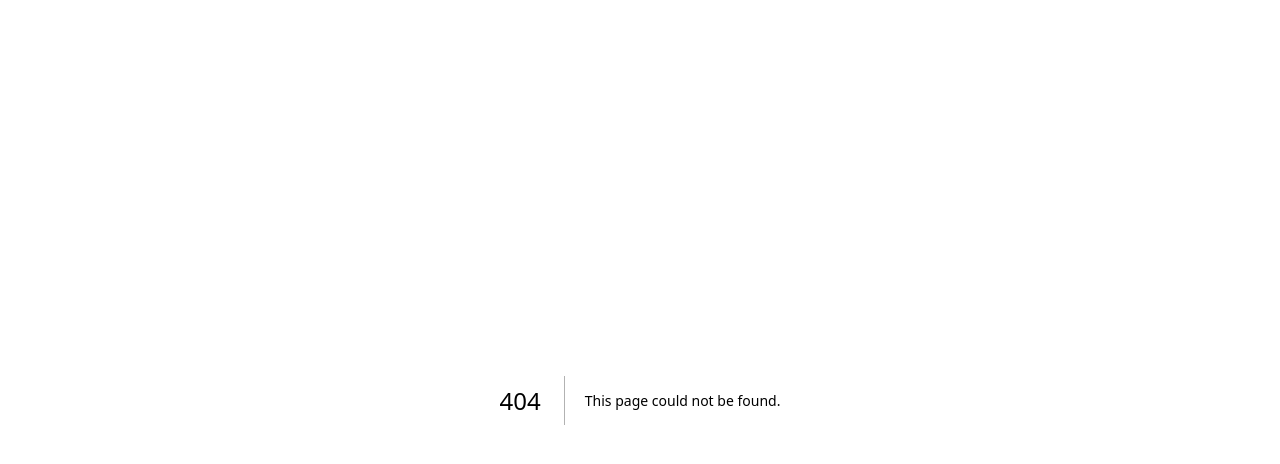
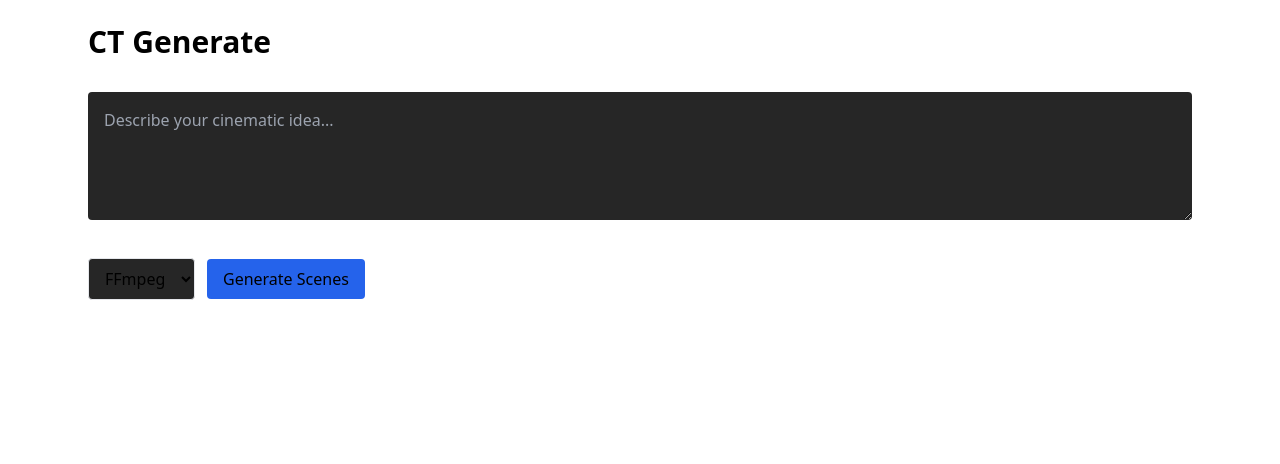
Before and after one commit to almalikzayn20-collab/teman-ct-ai, a Next.js app: page /ct-generate in a window 1280 px wide. Before the commit this address had no page. Shown: the top 464 px of the page. Built offline with nearby package versions, Linux system fonts and the light colour scheme.

Commit message:
Create page.jsx

```diff
--- /dev/null
+++ b/app/(studio)/ct-generate/page.jsx
@@ -0,0 +1,183 @@
+"use client";
+
+import { useState } from "react";
+
+// ================================
+// SSE LISTENER (STEP N)
+// ================================
+function listenProgress(jobId, onMessage) {
+  const es = new EventSource(`/api/video/progress?jobId=${jobId}`);
+
+  es.onmessage = (e) => {
+    const data = JSON.parse(e.data);
+    onMessage(data);
+
+    if (data.type === "completed" || data.type === "error") {
+      es.close();
+    }
+  };
+
+  return () => es.close();
+}
+
+export default function CTGeneratePage() {
+  const [idea, setIdea] = useState("");
+  const [title, setTitle] = useState("");
+  const [scenes, setScenes] = useState([]);
+  const [engine, setEngine] = useState("ffmpeg");
+
+  const [loading, setLoading] = useState(false);
+  const [rendering, setRendering] = useState(false);
+
+  const [progress, setProgress] = useState(0);
+  const [status, setStatus] = useState("");
+  const [videoUrl, setVideoUrl] = useState("");
+  const [error, setError] = useState("");
+
+  // ================================
+  // STEP K — GENERATE SCENES
+  // ================================
+  async function handleGenerate() {
+    if (!idea.trim()) return;
+
+    setLoading(true);
+    setScenes([]);
+    setTitle("");
+    setVideoUrl("");
+    setError("");
+
+    try {
+      const res = await fetch("/api/agent/run", {
+        method: "POST",
+        headers: { "Content-Type": "application/json" },
+        body: JSON.stringify({
+          agent: "ct-generate",
+          payload: { prompt: idea },
+        }),
+      });
+
+      const data = await res.json();
+
+      setTitle(data.title || "Untitled Project");
+      setScenes(
+        (data.scenes || []).map((s, i) => ({
+          id: i + 1,
+          prompt: s.prompt,
+          duration: s.duration || "5s",
+          image: s.image_url,
+        }))
+      );
+    } catch (e) {
+      console.error(e);
+      setError("Failed to generate scenes");
+    } finally {
+      setLoading(false);
+    }
+  }
+
+  // ================================
+  // STEP N — RENDER VIDEO (JOB + SSE)
+  // ================================
+  async function startRender() {
+    if (!scenes.length) return;
+
+    setRendering(true);
+    setProgress(0);
+    setStatus("Starting render...");
+    setVideoUrl("");
+
+    const res = await fetch("/api/video/render", {
+      method: "POST",
+      headers: { "Content-Type": "application/json" },
+      body: JSON.stringify({
+        title,
+        scenes,
+        engine,
+      }),
+    });
+
+    const { jobId } = await res.json();
+
+    listenProgress(jobId, (data) => {
+      if (data.type === "progress") {
+        setProgress(data.progress ?? 0);
+        setStatus(data.status ?? "");
+      }
+
+      if (data.type === "completed") {
+        setVideoUrl(data.videoUrl);
+        setRendering(false);
+        setStatus("DONE ✅");
+      }
+
+      if (data.type === "error") {
+        setRendering(false);
+        setStatus("ERROR ❌");
+      }
+    });
+  }
+
+  return (
+    <div className="max-w-6xl mx-auto p-6 space-y-8">
+      <h1 className="text-3xl font-bold">CT Generate</h1>
+
+      <textarea
+        value={idea}
+        onChange={(e) => setIdea(e.target.value)}
+        placeholder="Describe your cinematic idea..."
+        className="w-full h-32 p-4 rounded bg-neutral-800"
+      />
+
+      <div className="flex gap-3 items-center">
+        <select
+          value={engine}
+          onChange={(e) => setEngine(e.target.value)}
+          className="bg-neutral-800 border rounded px-3 py-2"
+        >
+          <option value="ffmpeg">FFmpeg</option>
+          <option value="runway">Runway</option>
+          <option value="pika">Pika</option>
+        </select>
+
+        <button
+          onClick={handleGenerate}
+          disabled={loading}
+          className="bg-blue-600 px-4 py-2 rounded"
+        >
+          {loading ? "Generating..." : "Generate Scenes"}
+        </button>
+
+        {scenes.length > 0 && (
+          <button
+            onClick={startRender}
+            className="bg-emerald-600 px-4 py-2 rounded"
+          >
+            Render Video
+          </button>
+        )}
+      </div>
+
+      {rendering && (
+        <div className="space-y-2">
+          <div className="w-full bg-neutral-800 h-3 rounded">
+            <div
+              className="bg-purple-600 h-3 rounded"
+              style={{ width: `${progress}%` }}
+            />
+          </div>
+          <p className="text-xs">{status}</p>
+        </div>
+      )}
+
+      {videoUrl && (
+        <video
+          src={videoUrl}
+          controls
+          className="w-full rounded border"
+        />
+      )}
+
+      {error && <p className="text-red-500">{error}</p>}
+    </div>
+  );
+}
```
